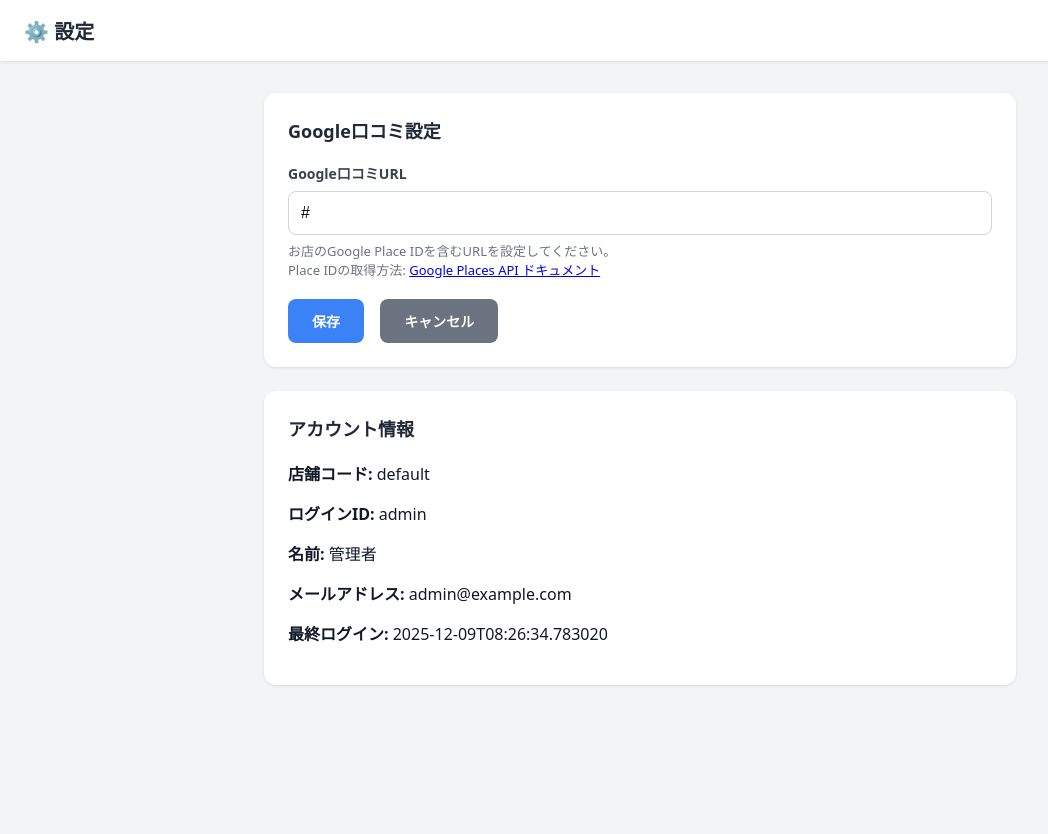
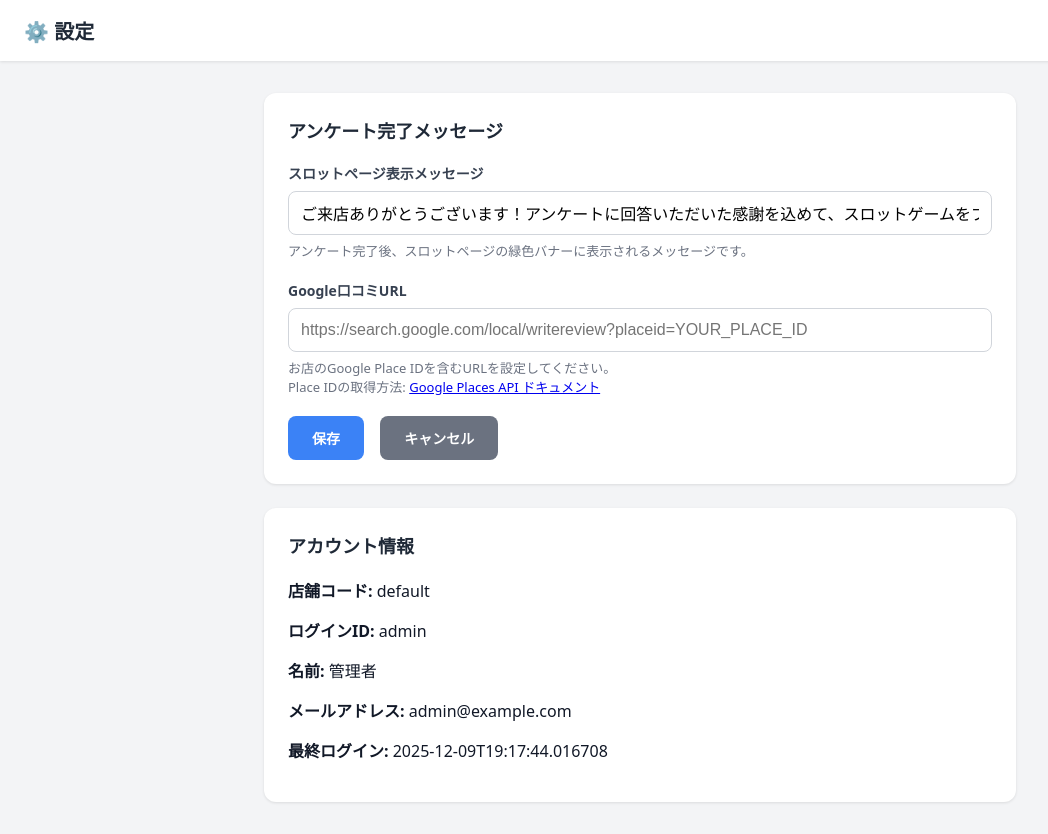
Before and after one commit to system-asayama/survey-system-app, a Flask app: page /admin/settings in a window 1280 px wide. Shown: the whole page, without its empty margins (0-1048 px from the left). Before the commit the page ends 686 px from the top, so only its background shows below. Run offline with Flask 3, Linux system fonts and the light colour scheme; the visitor is signed in with stand-in values (Sample User, id 1); parts of the project's set-up code (start-up, migrations or seed data) failed here and were passed over.

Commit message:
管理者画面からスロットページのアンケート完了メッセージを設定可能に

```diff
--- a/app.py
+++ b/app.py
@@ -349,7 +349,17 @@ def slot_page():
     # アンケート未回答の場合はアンケートページへリダイレクト
     if not session.get('survey_completed'):
         return redirect(url_for('survey'))
-    return render_template("slot.html")
+
+    # 設定ファイルからメッセージを読み込み
+    settings_path = os.path.join(DATA_DIR, "settings.json")
+    survey_complete_message = "アンケートにご協力いただきありがとうございます！スロットをお楽しみください。"
+
+    if os.path.exists(settings_path):
+        with open(settings_path, "r", encoding="utf-8") as f:
+            settings = json.load(f)
+            survey_complete_message = settings.get("survey_complete_message", survey_complete_message)
+
+    return render_template("slot.html", survey_complete_message=survey_complete_message)
 
 @app.post("/reset_survey")
 def reset_survey():
@@ -705,15 +715,37 @@ def admin_export_csv():
 @require_admin_login
 def admin_settings():
     """管理画面設定"""
+    global GOOGLE_REVIEW_URL
+
     admin = get_current_admin()
 
+    # 設定ファイルのパス
+    settings_path = os.path.join(DATA_DIR, "settings.json")
+
+    # 設定を読み込み
+    if os.path.exists(settings_path):
+        with open(settings_path, "r", encoding="utf-8") as f:
+            settings = json.load(f)
+    else:
+        settings = {
+            "google_review_url": GOOGLE_REVIEW_URL,
+            "survey_complete_message": "アンケートにご協力いただきありがとうございます！スロットをお楽しみください。"
+        }
+
     if request.method == "POST":
-        # Google口コミURLの更新
+        # フォームデータを取得
         google_url = request.form.get("google_review_url", "").strip()
+        survey_message = request.form.get("survey_complete_message", "").strip()
 
-        # 設定を環境変数またはファイルに保存
-        # ここでは簡易的にグローバル変数を更新
-        global GOOGLE_REVIEW_URL
+        # 設定を更新
+        settings["google_review_url"] = google_url
+        settings["survey_complete_message"] = survey_message
+
+        # ファイルに保存
+        with open(settings_path, "w", encoding="utf-8") as f:
+            json.dump(settings, f, ensure_ascii=False, indent=2)
+
+        # グローバル変数を更新
         GOOGLE_REVIEW_URL = google_url
 
         flash("設定を更新しました", "success")
@@ -721,7 +753,8 @@ def admin_settings():
 
     return render_template("admin_settings.html",
                          admin=admin,
-                         google_review_url=GOOGLE_REVIEW_URL)
+                         google_review_url=settings.get("google_review_url", GOOGLE_REVIEW_URL),
+                         survey_complete_message=settings.get("survey_complete_message", "アンケートにご協力いただきありがとうございます！スロットをお楽しみください。"))
 
 
 @app.route("/admin/survey/editor", methods=["GET", "POST"])
--- a/data/admins.json
+++ b/data/admins.json
@@ -8,6 +8,6 @@
     "email": "admin@example.com",
     "active": true,
     "created_at": "2025-12-09T00:00:00",
-    "last_login": "2025-12-09T08:26:34.783020"
+    "last_login": "2025-12-09T19:17:44.016708"
   }
 ]
--- /dev/null
+++ b/data/settings.json
@@ -0,0 +1,4 @@
+{
+  "google_review_url": "",
+  "survey_complete_message": "ご来店ありがとうございます！アンケートに回答いただいた感謝を込めて、スロットゲームをプレゼント🎁"
+}
--- a/templates/admin_settings.html
+++ b/templates/admin_settings.html
@@ -102,8 +102,22 @@
     {% endwith %}
 
     <div class="section">
-      <h2>Google口コミ設定</h2>
+      <h2>アンケート完了メッセージ</h2>
       <form method="post">
+        <div class="form-group">
+          <label for="survey_complete_message">スロットページ表示メッセージ</label>
+          <input
+            type="text"
+            id="survey_complete_message"
+            name="survey_complete_message"
+            value="{{ survey_complete_message }}"
+            placeholder="アンケートにご協力いただきありがとうございます！スロットをお楽しみください。"
+          >
+          <div class="help-text">
+            アンケート完了後、スロットページの緑色バナーに表示されるメッセージです。
+          </div>
+        </div>
+
         <div class="form-group">
           <label for="google_review_url">Google口コミURL</label>
           <input
--- a/templates/slot.html
+++ b/templates/slot.html
@@ -17,7 +17,7 @@
   <main class="wrap">
     <!-- アンケート完了メッセージ -->
     <div class="survey-complete-message" style="background:#10b981;color:white;padding:1rem;border-radius:8px;margin-bottom:1rem;text-align:center">
-      <p style="margin:0;font-size:1.1rem">✅ アンケートにご協力いただきありがとうございます！スロットをお楽しみください。</p>
+      <p style="margin:0;font-size:1.1rem">✅ {{ survey_complete_message }}</p>
     </div>
     <!-- スロット本体 -->
     <section class="slot">
```
Also changed, not shown: data/survey_responses.json (+24 -0 lines).
